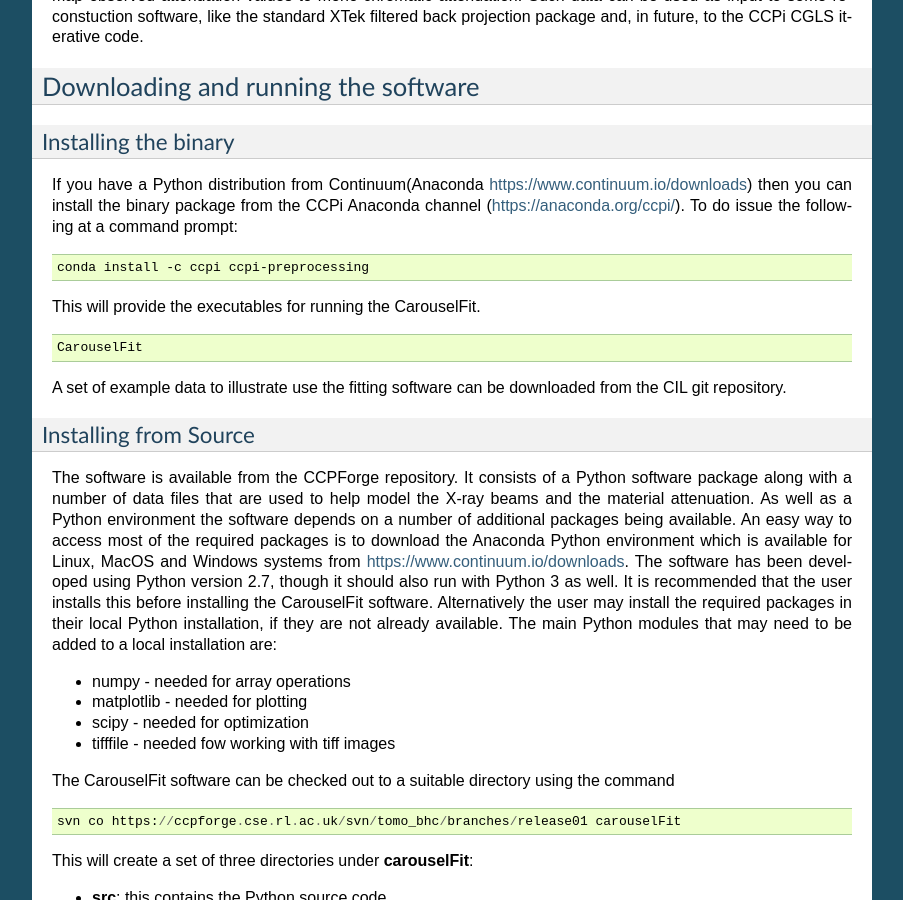
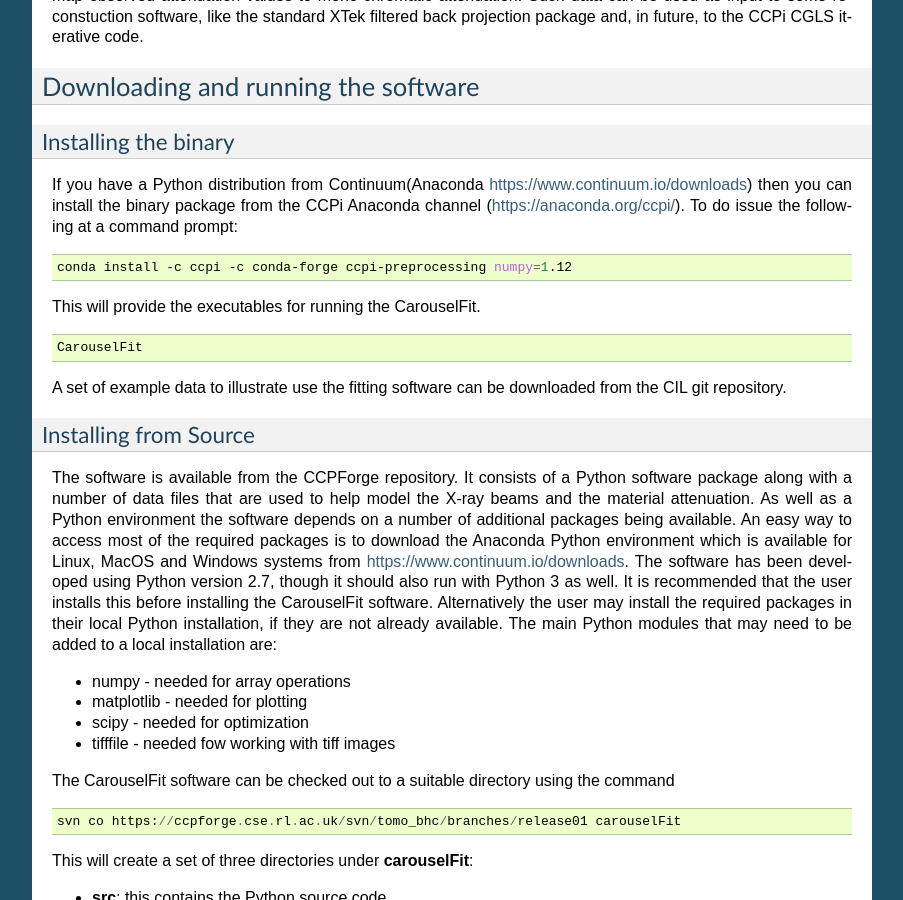
Before and after one commit to vais-ral/CIL-Docs, a Sphinx documentation site: the page built from docs/beamhardening.rst, in a window 1280 px wide and 900 px high, scrolled down 2727 px. Shown: the whole window, without its empty margins (198-1101 px from the left). Built offline with Sphinx 7.4.7, drawn with Linux system fonts in a browser that asks for light colours.

Commit message:
Update beamhardening.rst

```diff
--- a/docs/beamhardening.rst
+++ b/docs/beamhardening.rst
@@ -102,7 +102,7 @@
 
 .. code-block:: shell
 
-   conda install -c ccpi ccpi-preprocessing
+   conda install -c ccpi -c conda-forge ccpi-preprocessing numpy=1.12
 
 This will provide the executables for running the CarouselFit.
 
```
